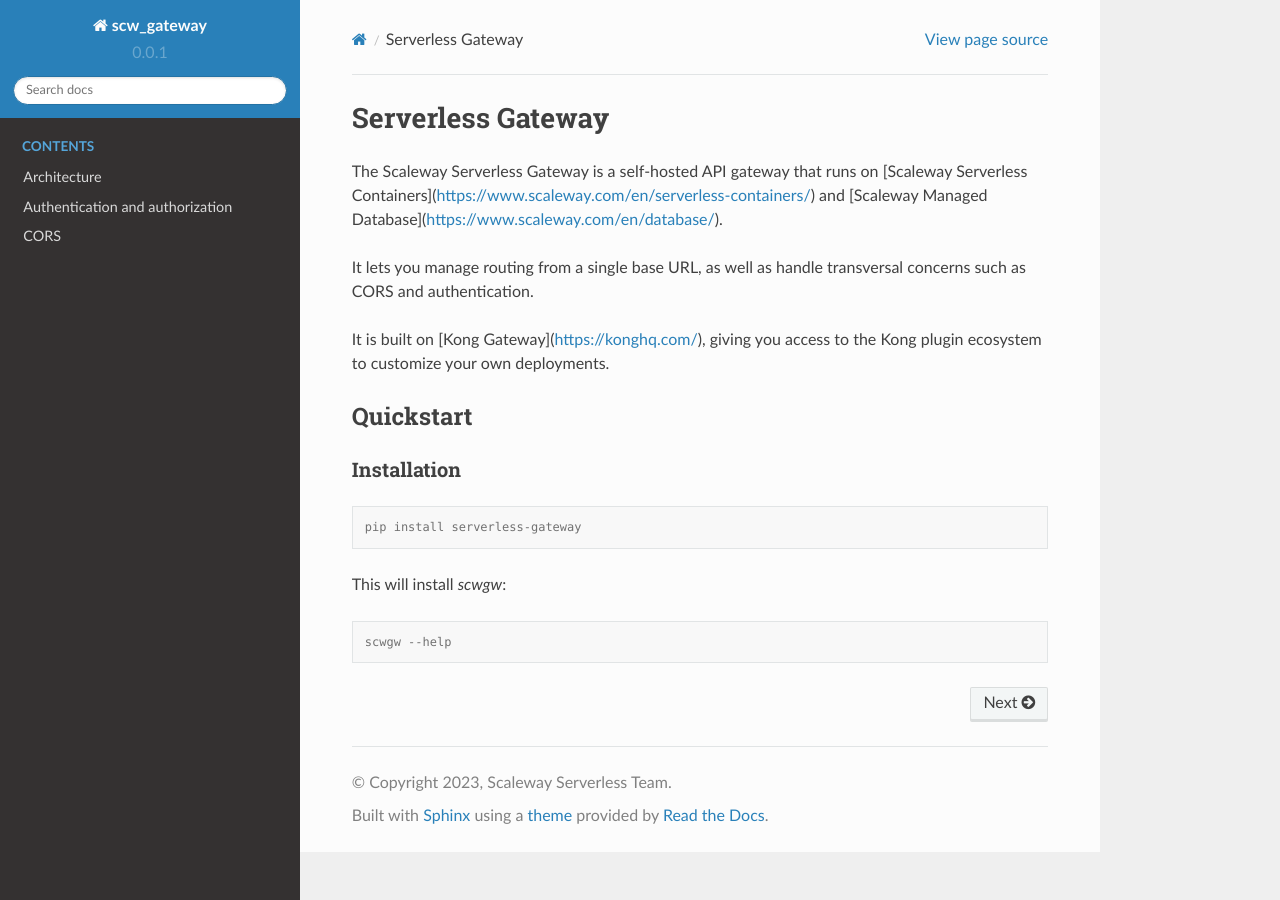
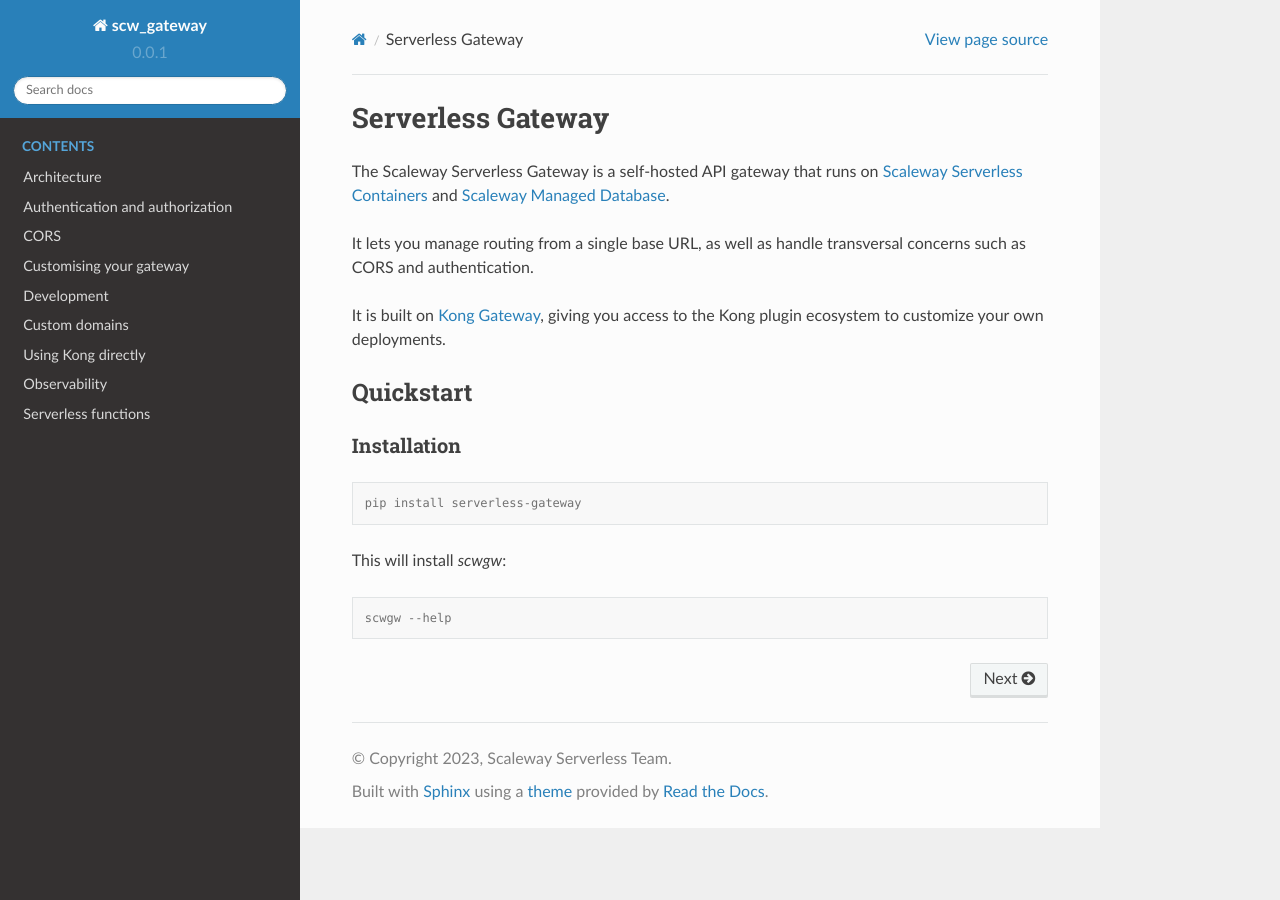
Before and after one commit to scaleway/serverless-gateway, a Sphinx documentation site: the page built from docs/source/index.rst, in a window 1280 px wide. Built offline with Sphinx 7.4.7 and the Read the Docs theme 2.0.0, drawn with Linux system fonts in a browser that asks for light colours.

Commit message:
Links to rest of docs

```diff
--- a/docs/source/index.rst
+++ b/docs/source/index.rst
@@ -1,11 +1,11 @@
 Serverless Gateway
 ========================
 
-The Scaleway Serverless Gateway is a self-hosted API gateway that runs on [Scaleway Serverless Containers](https://www.scaleway.com/en/serverless-containers/) and [Scaleway Managed Database](https://www.scaleway.com/en/database/).
+The Scaleway Serverless Gateway is a self-hosted API gateway that runs on `Scaleway Serverless Containers <https://www.scaleway.com/en/serverless-containers/>`_ and `Scaleway Managed Database <https://www.scaleway.com/en/database/>`_.
 
 It lets you manage routing from a single base URL, as well as handle transversal concerns such as CORS and authentication.
 
-It is built on [Kong Gateway](https://konghq.com/), giving you access to the Kong plugin ecosystem to customize your own deployments.
+It is built on `Kong Gateway <https://konghq.com/>`_, giving you access to the Kong plugin ecosystem to customize your own deployments.
 
 Quickstart
 ----------
@@ -33,3 +33,9 @@
    architecture
    auth
    cors
+   custom
+   development
+   domains
+   kong
+   observability
+   serverless
```
Also changed, not shown: docs/README.md.
